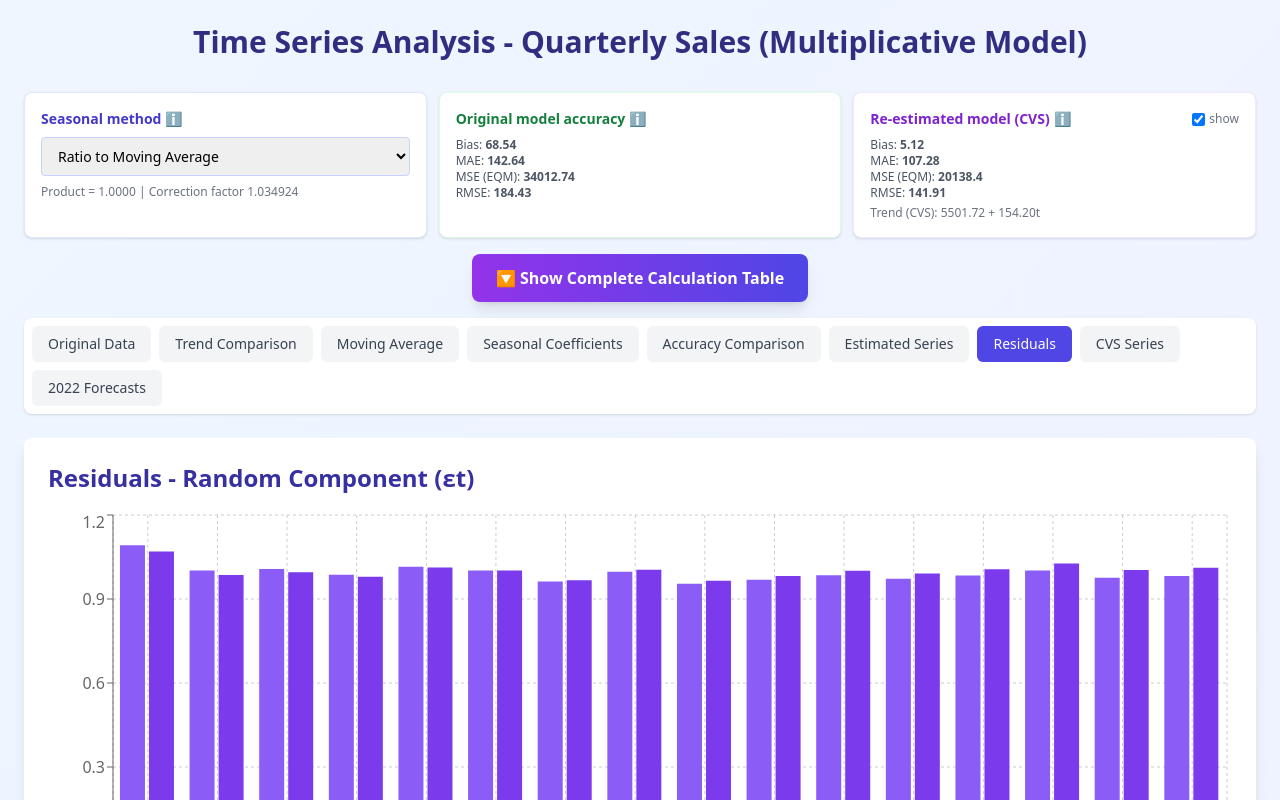
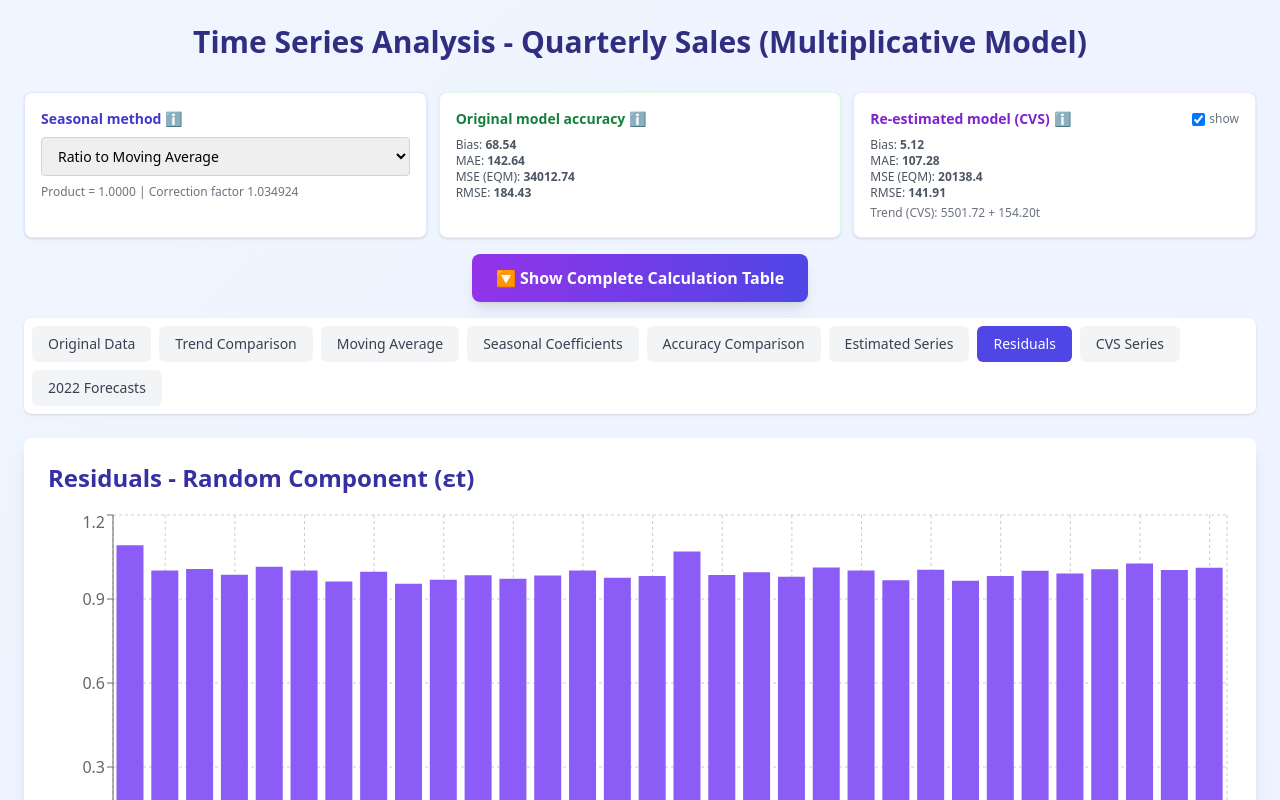
Before and after one commit to medthm000/TD1_mod-lisation_d-terministe, a Next.js app: page / in a window 1280 px wide. Both pictures are taken after a click on the button "Residuals". Shown: the top 800 px of the page. Built offline with nearby package versions, Linux system fonts and the light colour scheme.

Commit message:
Add files via upload

```diff
--- a/app/page.tsx
+++ b/app/page.tsx
@@ -891,16 +891,13 @@ const TimeSeriesAnalysis = () => {
           <div>
             <h2 className="text-2xl font-bold mb-4 text-indigo-800">Residuals - Random Component (εt)</h2>
             <ResponsiveContainer width="100%" height={400}>
-              <BarChart data={estimatedData}>
+              <BarChart data={showReestimated ? [...estimatedData, ...reestimatedData.map(d => ({ ...d, label: `${d.label} (re)` }))] : estimatedData}>
                 <CartesianGrid strokeDasharray="3 3" />
                 <XAxis dataKey="label" />
                 <YAxis />
                 <Tooltip />
                 <Legend />
                 <Bar dataKey="residualRatio" fill="#8b5cf6" name="Residual Ratio (εt = Yt/Ŷt)" />
-                {showReestimated && (
-                  <Bar dataKey="residualRatio" data={reestimatedData} fill="#7c3aed" name="Residual Ratio (Re-estimated)" />
-                )}
               </BarChart>
             </ResponsiveContainer>
 
```
